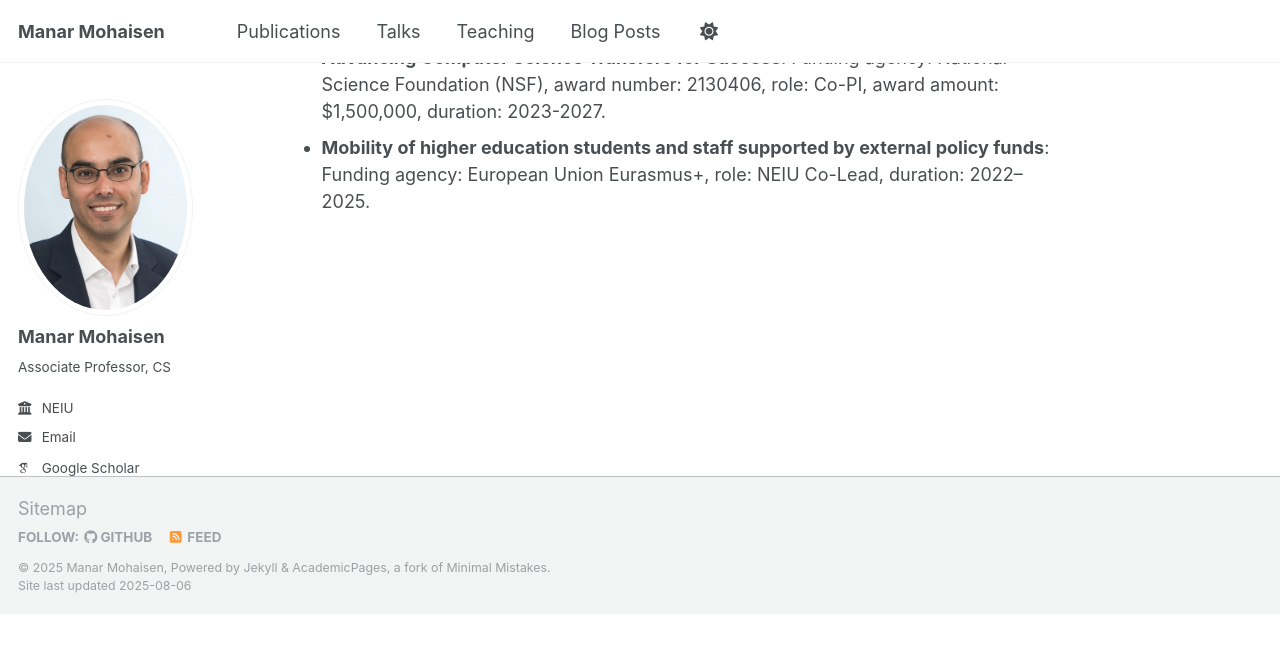
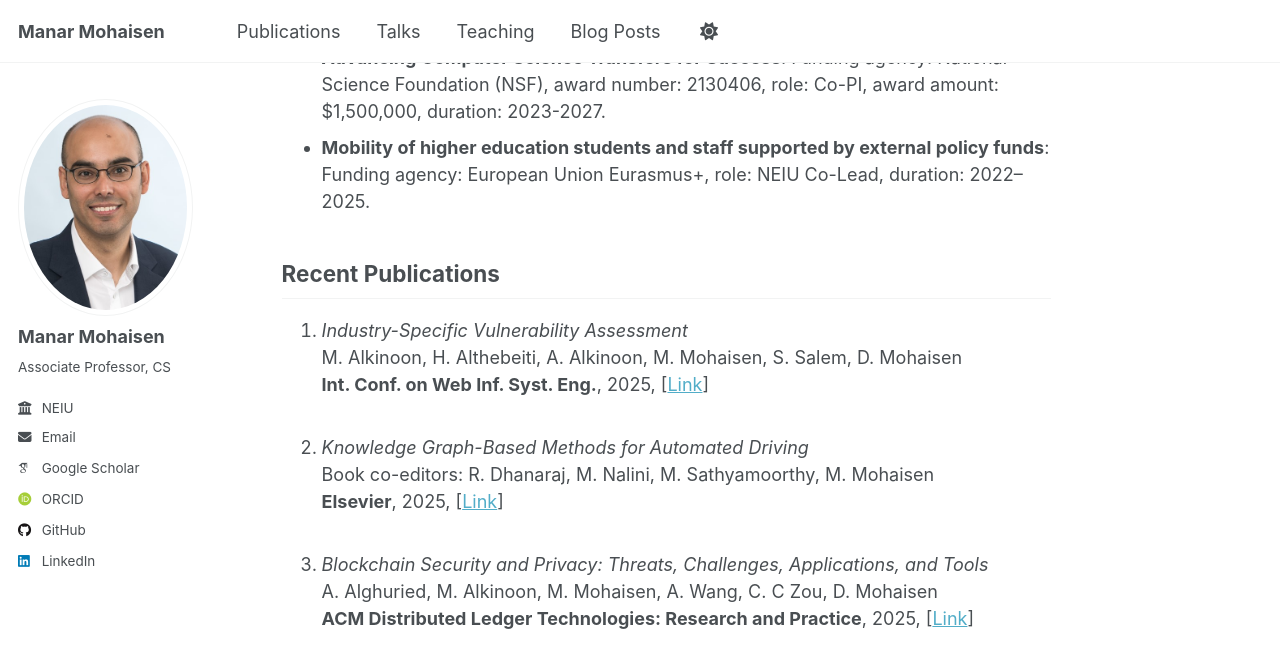
Before and after one commit to manarmohaisen/manarmohaisen.github.io, a Jekyll site: the page built from _pages/about.md, in a window 1280 px wide and 900 px high, scrolled down 384 px. Shown: the top 668 px of the window. Built offline with Jekyll 4.4.1, drawn with Linux system fonts in a browser that asks for light colours; some web fonts are replaced; a script that is not in the unit is left out; before the commit the page ends 998 px from its top, so only the background shows below that.

Commit message:
Update about.md

```diff
--- a/_pages/about.md
+++ b/_pages/about.md
@@ -17,6 +17,31 @@ Funded Gtants
 - **Advancing Computer Science Transfers for Success**: Funding agency: National Science Foundation (NSF), award number: 2130406, role: Co-PI, award amount: $1,500,000, duration: 2023-2027.
 - **Mobility of higher education students and staff supported by external policy funds**: Funding agency: European Union Eurasmus+, role: NEIU Co-Lead, duration: 2022–2025.
 
+
+Recent Publications
+-------
+<ol>
+  <li>
+    <em>Industry-Specific Vulnerability Assessment</em><br>
+    M. Alkinoon, H. Althebeiti, A. Alkinoon, M. Mohaisen, S. Salem, D. Mohaisen<br>
+    <strong>Int. Conf. on Web Inf. Syst. Eng.</strong>, 2025, [<a href="https://link.springer.com/chapter/10.1007/978-981-96-0576-7_10" target="_blank">Link</a>]
+  </li>
+  <br>
+
+  <li>
+    <em>Knowledge Graph-Based Methods for Automated Driving</em><br>
+    Book co-editors: R. Dhanaraj, M. Nalini, M. Sathyamoorthy, M. Mohaisen<br>
+    <strong>Elsevier</strong>, 2025, [<a href="https://www.sciencedirect.com/book/9780443300400/knowledge-graph-based-methods-for-automated-driving#book-info" target="_blank">Link</a>]
+  </li>
+  <br>
+
+  <li>
+    <em>Blockchain Security and Privacy: Threats, Challenges, Applications, and Tools</em><br>
+    A. Alghuried, M. Alkinoon, M. Mohaisen, A. Wang, C. C Zou, D. Mohaisen<br>
+    <strong>ACM Distributed Ledger Technologies: Research and Practice</strong>, 2025, [<a href="https://dl.acm.org/doi/abs/10.1145/3716323" target="_blank">Link</a>]
+  </li>
+  <br>
+</ol>
 <!--
  <section>
   <h3>Advancing Computer Science Transfers for Success</h3>
```
